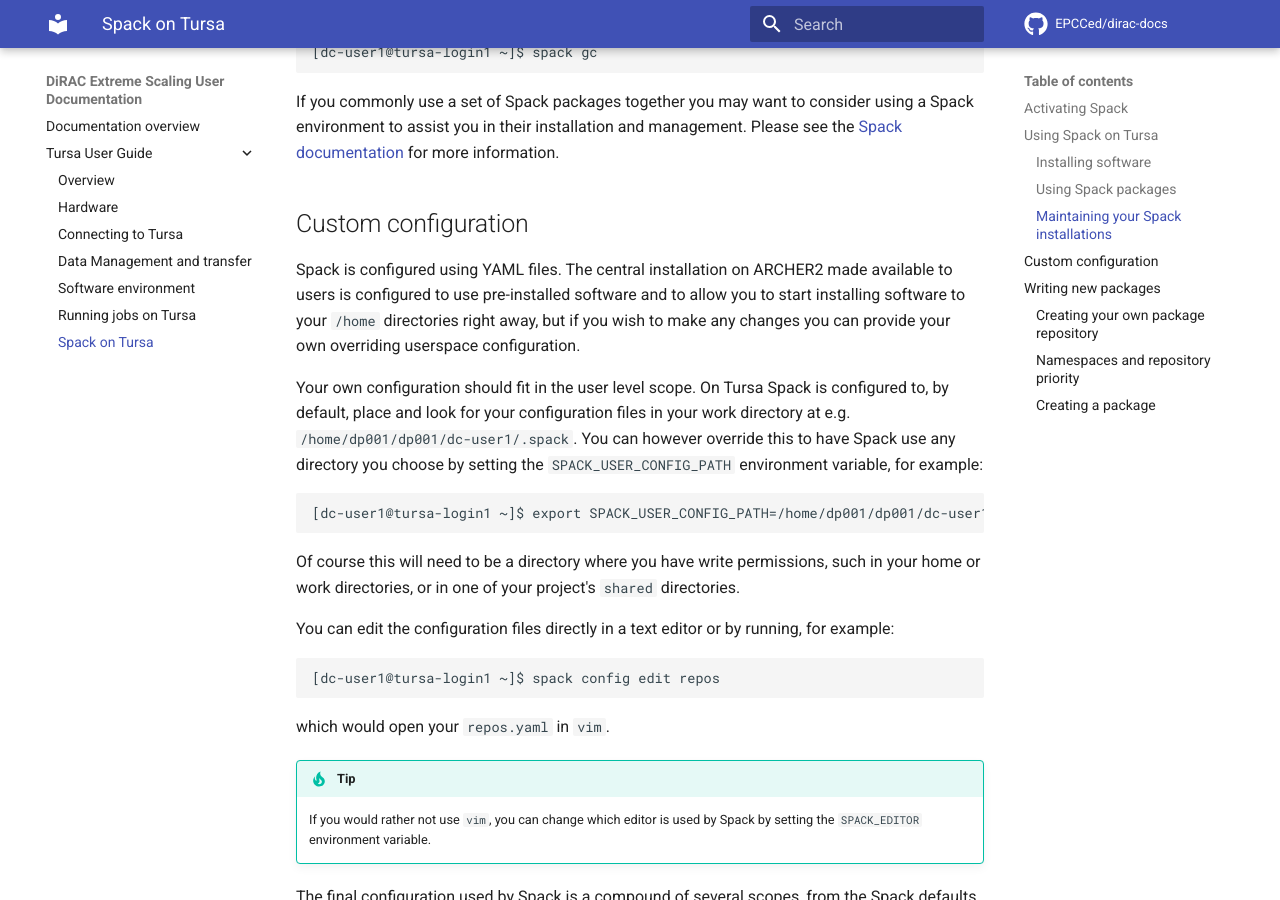
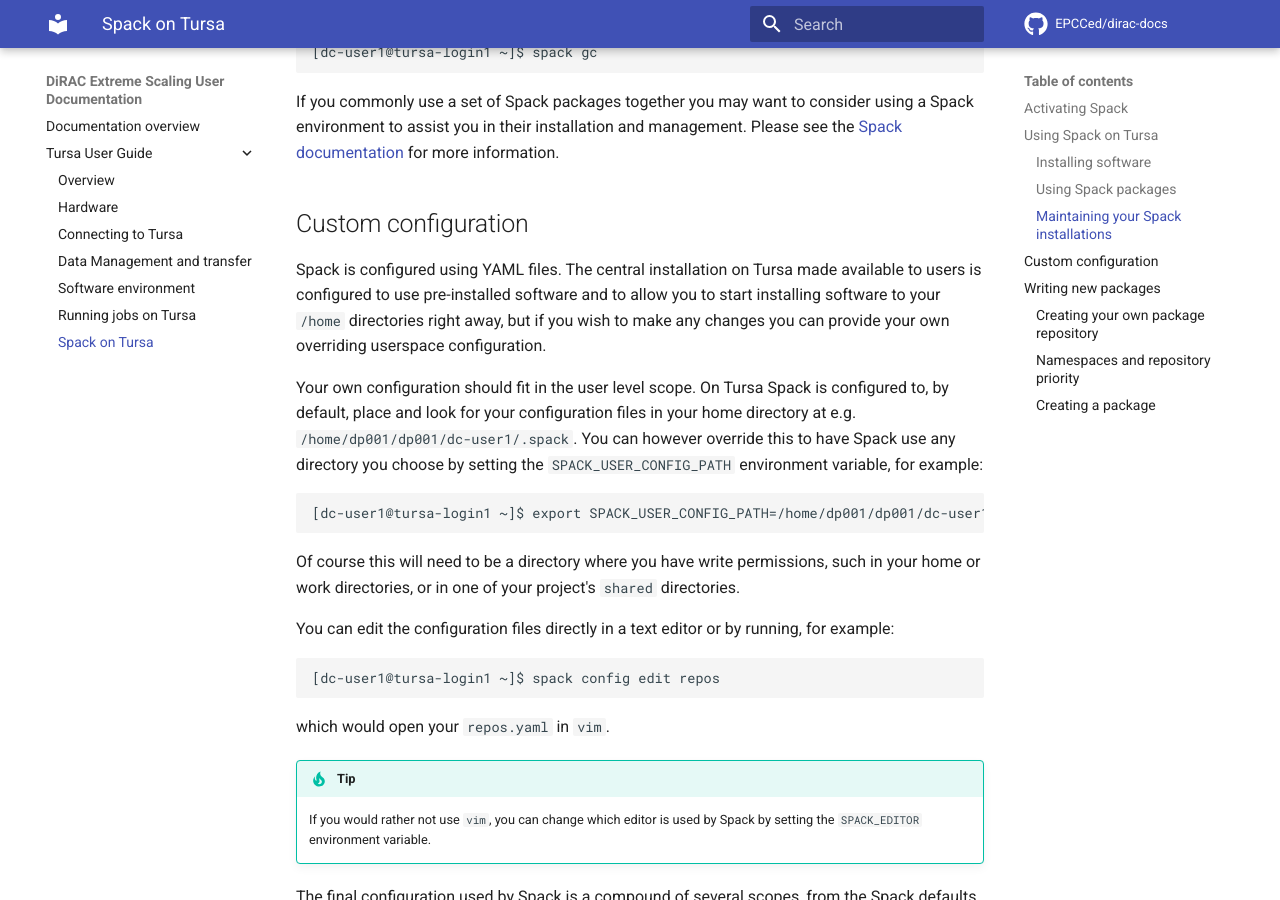
Before and after one commit to EPCCed/dirac-docs, an MkDocs documentation site: the page built from docs/tursa-user-guide/spack.md, in a window 1280 px wide and 900 px high, scrolled down 3269 px. Built offline with MkDocs 1.6.1 and Material for MkDocs 9.7.7, drawn with Linux system fonts in a browser that asks for light colours; comment, search, counter and statistics services are not loaded.

Commit message:
Fixes typos

```diff
--- a/docs/tursa-user-guide/spack.md
+++ b/docs/tursa-user-guide/spack.md
@@ -152,7 +152,7 @@
 
 ## Custom configuration
 
-Spack is configured using YAML files. The central installation on ARCHER2 made
+Spack is configured using YAML files. The central installation on Tursa made
 available to users is configured to use pre-installed software and
 to allow you to start installing software to your `/home` directories right
 away, but if you wish to make any changes you can provide your own overriding
@@ -160,7 +160,7 @@
 
 Your own configuration should fit in the user level scope. On Tursa Spack is
 configured to, by default, place and look for your configuration files in your
-work directory at e.g. `/home/dp001/dp001/dc-user1/.spack`. You can however override
+home directory at e.g. `/home/dp001/dp001/dc-user1/.spack`. You can however override
 this to have Spack use any directory you choose by setting the
 `SPACK_USER_CONFIG_PATH` environment variable, for example:
 
```
